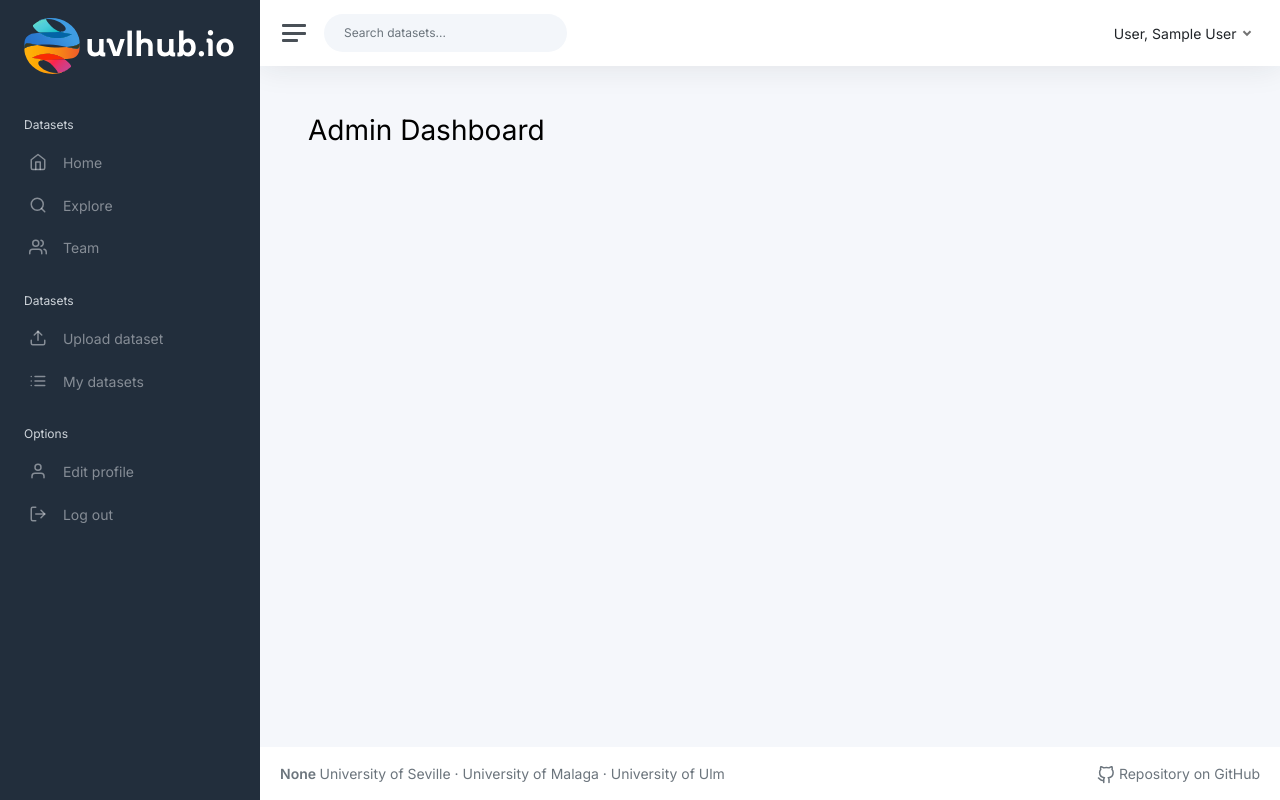
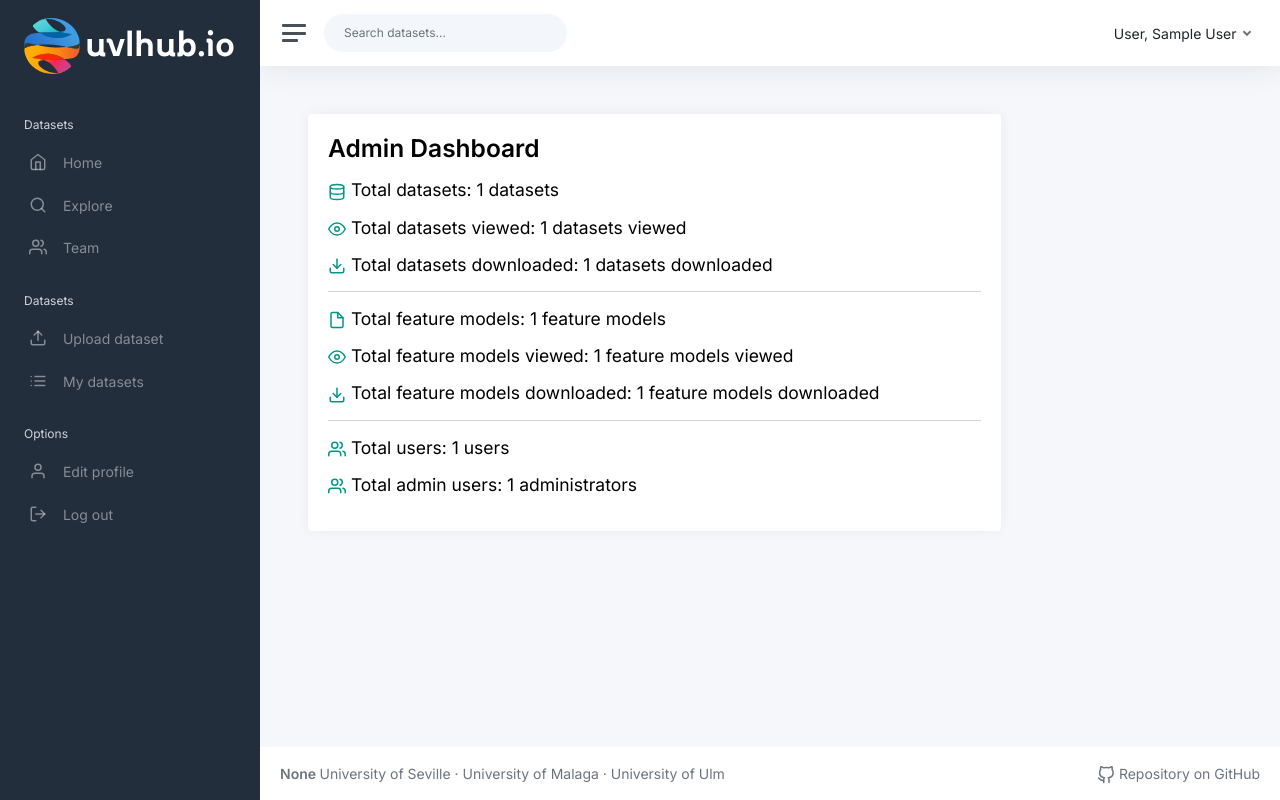
Before and after one commit to pringa-uvlhub/uvlhub, a Flask app: page /dashboard in a window 1280 px wide. Run offline with Flask 3, Linux system fonts and the light colour scheme; a user stored in the database is signed in; tables that the repository leaves empty hold one stand-in row (values such as "Sample post"); parts of the project's set-up code (start-up, migrations or seed data) failed here and were passed over; some libraries are stand-ins or nearby versions.

Commit message:
feat: primeras estadísticas admin
Se ha añadido la vista del dashboard de admin junto con algunas estadísticas útiles para un administrador.

```diff
--- a/app/modules/admin/routes.py
+++ b/app/modules/admin/routes.py
@@ -1,6 +1,9 @@
 from flask import render_template, redirect, url_for
 from flask_login import login_required, current_user
 from app.modules.admin import admin_bp
+from app.modules.featuremodel.services import FeatureModelService
+from app.modules.dataset.services import DataSetService
+from app.modules.auth.services import AuthenticationService
 
 
 @admin_bp.route('/admin', methods=['GET'])
@@ -13,4 +16,36 @@
 def dashboard():
     if not current_user.is_admin:
         return redirect(url_for('public.index'))
-    return render_template('admin/dashboard.html')
+
+    dataset_service = DataSetService()
+    feature_model_service = FeatureModelService()
+    auth_service = AuthenticationService()
+
+    # Statistics: total datasets and feature models
+    datasets_counter = dataset_service.count_synchronized_datasets()
+    feature_models_counter = feature_model_service.count_feature_models()
+
+    # Statistics: total downloads
+    total_dataset_downloads = dataset_service.total_dataset_downloads()
+    total_feature_model_downloads = feature_model_service.total_feature_model_downloads()
+
+    # Statistics: total views
+    total_dataset_views = dataset_service.total_dataset_views()
+    total_feature_model_views = feature_model_service.total_feature_model_views()
+
+    # Statistics: total users
+    users_counter = auth_service.count_total_users()
+    admin_user_counter = auth_service.count_total_admin_users()
+
+    return render_template(
+        "admin/dashboard.html",
+        datasets=dataset_service.latest_synchronized(),
+        datasets_counter=datasets_counter,
+        feature_models_counter=feature_models_counter,
+        total_dataset_downloads=total_dataset_downloads,
+        total_feature_model_downloads=total_feature_model_downloads,
+        total_dataset_views=total_dataset_views,
+        total_feature_model_views=total_feature_model_views,
+        users_counter=users_counter,
+        admin_user_counter=admin_user_counter
+    )
--- a/app/modules/admin/templates/admin/dashboard.html
+++ b/app/modules/admin/templates/admin/dashboard.html
@@ -4,7 +4,67 @@
 
 {% block content %}
 
-    <h1>Admin Dashboard</h1>
+<div class="col-xl-9 col-lg-12 col-md-12 col-sm-12">
+
+    <div class="row">
+
+        <div class="col-12">
+
+        <div class="card">
+
+            <div class="card-body">
+
+                <h2> <b>Admin Dashboard</b> </h2>
+
+                <h1 class="h2 mb-3">
+
+                    <h4 class="h4 mb-3" class="stats-color">
+                        <i data-feather="database" class="align-middle mr-2 stats-color"></i>&nbsp;Total datasets: {{ datasets_counter }} datasets
+                    </h4>
+
+                    <h4 class="h4 mb-3" class="stats-color">
+                        <i data-feather="eye" class="align-middle mr-2 stats-color"></i>&nbsp;Total datasets viewed: {{ total_dataset_views }} datasets viewed
+                    </h4>
+
+                    <h4 class="h4 mb-3" class="stats-color">
+                        <i data-feather="download" class="align-middle mr-2 stats-color"></i>&nbsp;Total datasets downloaded: {{ total_dataset_downloads }} datasets downloaded
+                    </h4>
+
+                    <hr>
+
+                    <h4 class="h4 mb-3" class="stats-color">
+                        <i data-feather="file" class="align-middle mr-2 stats-color"></i>&nbsp;Total feature models: {{ feature_models_counter }} feature models
+                    </h4>
+
+                    <h4 class="h4 mb-3" class="stats-color">
+                        <i data-feather="eye" class="align-middle mr-2 stats-color"></i>&nbsp;Total feature models viewed: {{ total_feature_model_views }} feature models viewed
+                    </h4>
+
+                    <h4 class="h4" class="stats-color">
+                        <i data-feather="download" class="align-middle mr-2 stats-color"></i>&nbsp;Total feature models downloaded: {{ total_feature_model_downloads }} feature models downloaded
+                    </h4>
+
+                    <hr>
+
+                    <h4 class="h4 mb-3" class="stats-color">
+                        <i data-feather="users" class="align-middle mr-2 stats-color"></i>&nbsp;Total users: {{ users_counter }} users
+                    </h4>
+
+                    <h4 class="h4 mb-3" class="stats-color">
+                        <i data-feather="users" class="align-middle mr-2 stats-color"></i>&nbsp;Total admin users: {{ admin_user_counter }} administrators
+                    </h4>
+
+                </h1>
+
+                </h2>
+
+            </div>
+
+        </div>
+
+    </div>
+
+</div>
 
 {% endblock %}
 
--- a/app/modules/auth/repositories.py
+++ b/app/modules/auth/repositories.py
@@ -19,3 +19,9 @@
 
     def get_by_email(self, email: str):
         return self.model.query.filter_by(email=email).first()
+
+    def count_total_users(self):
+        return self.model.query.count()
+
+    def count_total_admin_users(self):
+        return self.model.query.filter_by(is_admin=True).count()
--- a/app/modules/auth/services.py
+++ b/app/modules/auth/services.py
@@ -79,3 +79,12 @@
 
     def temp_folder_by_user(self, user: User) -> str:
         return os.path.join(uploads_folder_name(), "temp", str(user.id))
+
+    def count_total_users(self):
+        return self.repository.count_total_users()
+
+    def count_total_admin_users(self):
+        return self.repository.count_total_admin_users()
+
+    def total_views(self):
+        return self.dsviewrecord_repostory.total_views()
```
